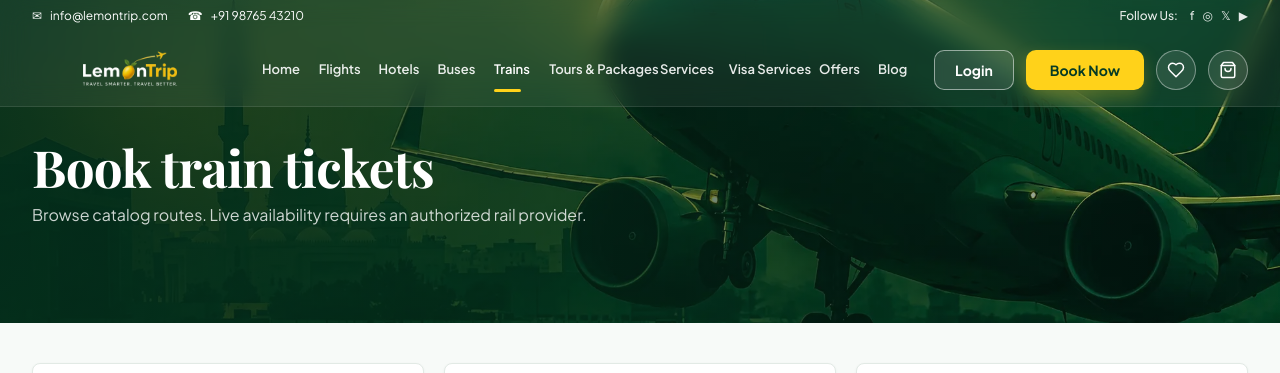
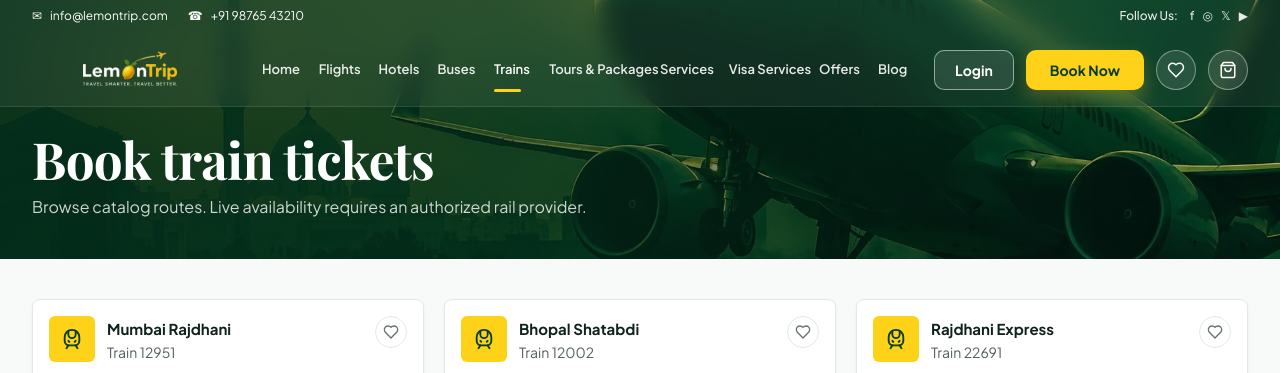
Before and after one commit to lemontriptech500-ship-it/LemonTrip_Frontend, a Next.js app: page /trains in a window 1280 px wide. Shown: the top 373 px of the page. Built offline with nearby package versions, Linux system fonts and the light colour scheme; no server answers.

Commit message:
flight hero page update

```diff
--- a/src/components/flights/FlightPageHero.tsx
+++ b/src/components/flights/FlightPageHero.tsx
@@ -1,33 +1,24 @@
 import React from 'react'
 import { Container } from '@/components/ui'
-
-/**
- * FlightPageHero
- * ------------------------------------------------------------
- * Dark photo banner that sits BEHIND the transparent header on
- * /flights and /flights/[id], so the header looks identical to
- * the home page (white text, glass layer).
- *
- * The header is `absolute`, so this banner has top padding equal
- * to the header height (contact strip 32px + nav 60/80/75px) to
- * keep the title from sliding underneath it.
- *
- * `children` (the search summary card) is rendered OUTSIDE the
- * overflow-hidden background layer and pulled up with a negative
- * margin, so it floats over the banner's bottom edge without
- * being clipped.
- */
 
 interface FlightPageHeroProps {
   title: string
   subtitle?: string
+  /** Slimmer banner for checkout steps and simple list pages */
+  compact?: boolean
   children?: React.ReactNode
 }
 
-export function FlightPageHero({ title, subtitle, children }: FlightPageHeroProps) {
+export function FlightPageHero({ title, subtitle, compact = false, children }: FlightPageHeroProps) {
   return (
     <>
-      <section className="relative bg-neutral-900 pb-24 pt-[112px] sm:pt-[136px] lg:pt-[140px]">
+      <section
+        className={`relative bg-neutral-900 ${
+          compact
+            ? 'pb-10 pt-[104px] sm:pt-[128px] lg:pt-[132px]'
+            : 'pb-24 pt-[112px] sm:pt-[136px] lg:pt-[140px]'
+        }`}
+      >
         {/* Background — clipped to the banner */}
         <div className="pointer-events-none absolute inset-0 overflow-hidden" aria-hidden="true">
           <div
@@ -38,7 +29,13 @@ export function FlightPageHero({ title, subtitle, children }: FlightPageHeroProp
         </div>
 
         <Container as="div" className="relative z-10">
-          <h1 className="text-3xl font-semibold tracking-tight text-white sm:text-4xl">{title}</h1>
+          <h1
+            className={`font-semibold tracking-tight text-white ${
+              compact ? 'text-2xl sm:text-3xl' : 'text-3xl sm:text-4xl'
+            }`}
+          >
+            {title}
+          </h1>
           {subtitle && (
             <p className="mt-2 max-w-xl text-sm text-white/80 sm:text-base">{subtitle}</p>
           )}
```
